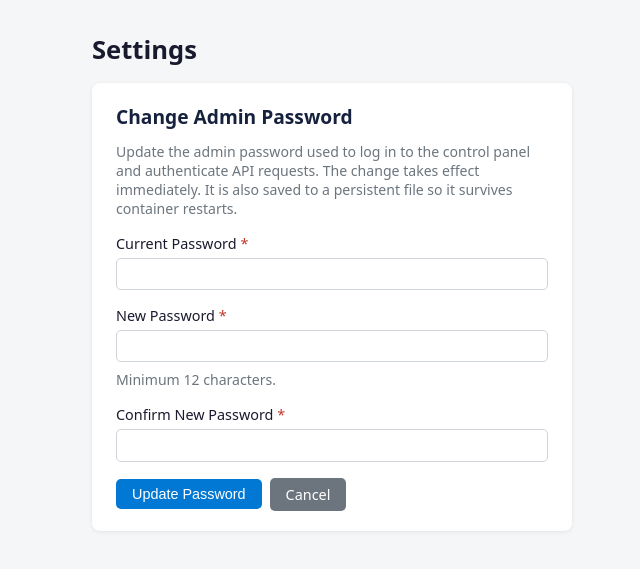
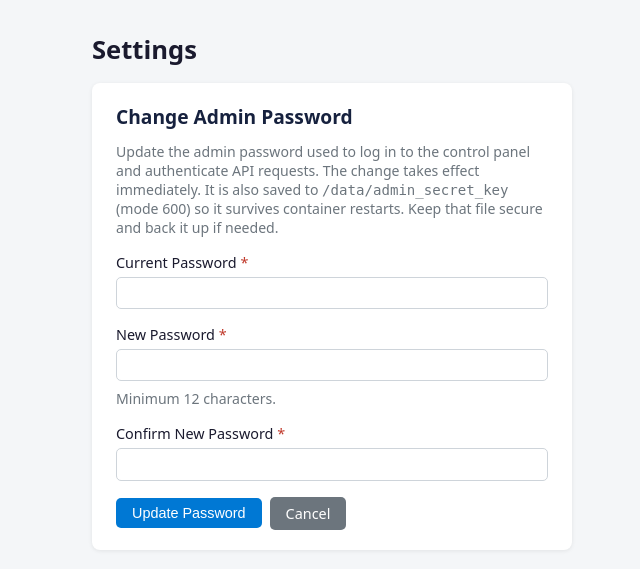
Before and after one commit to KishaKaiser/LinkHosting, a FastAPI app: template control-plane/app/templates/settings.html in a window 1280 px wide. Shown: the part 48-617 px from the top of the page, without its empty margins (84-724 px from the left). Run offline with FastAPI, Linux system fonts and the light colour scheme; the template is opened without the code that fills it, so the values that code supplies are empty.

Commit message:
Fix: restrict admin key override file permissions to 0o600 and document file path in settings UI
Agent-Logs-Url: https://github.com/KishaKaiser/LinkHosting/sessions/35af633b-3a97-44a5-ba84-efdea5d3b71f

Co-authored-by: KishaKaiser <248238725+KishaKaiser@users.noreply.github.com>

```diff
--- a/control-plane/app/api/ui.py
+++ b/control-plane/app/api/ui.py
@@ -460,11 +460,12 @@ async def change_password_post(
     settings.admin_secret_key = new_password
 
     # Persist to override file so the new key survives container restarts
-    import pathlib
+    import pathlib, os
     override_path = pathlib.Path(settings.admin_key_override_file)
     try:
         override_path.parent.mkdir(parents=True, exist_ok=True)
         override_path.write_text(new_password)
+        os.chmod(override_path, 0o600)
         log.info("Admin key override written to %s", override_path)
     except OSError as exc:
         log.warning("Could not persist admin key to %s: %s", override_path, exc)
--- a/control-plane/app/templates/settings.html
+++ b/control-plane/app/templates/settings.html
@@ -14,7 +14,9 @@
     <h2>Change Admin Password</h2>
     <p class="text-muted" style="margin-bottom: 1rem;">
         Update the admin password used to log in to the control panel and authenticate API requests.
-        The change takes effect immediately. It is also saved to a persistent file so it survives container restarts.
+        The change takes effect immediately. It is also saved to
+        <code>/data/admin_secret_key</code> (mode 600) so it survives container restarts.
+        Keep that file secure and back it up if needed.
     </p>
     <form method="post" action="/panel/settings/change-password">
         <div class="form-group">
```
